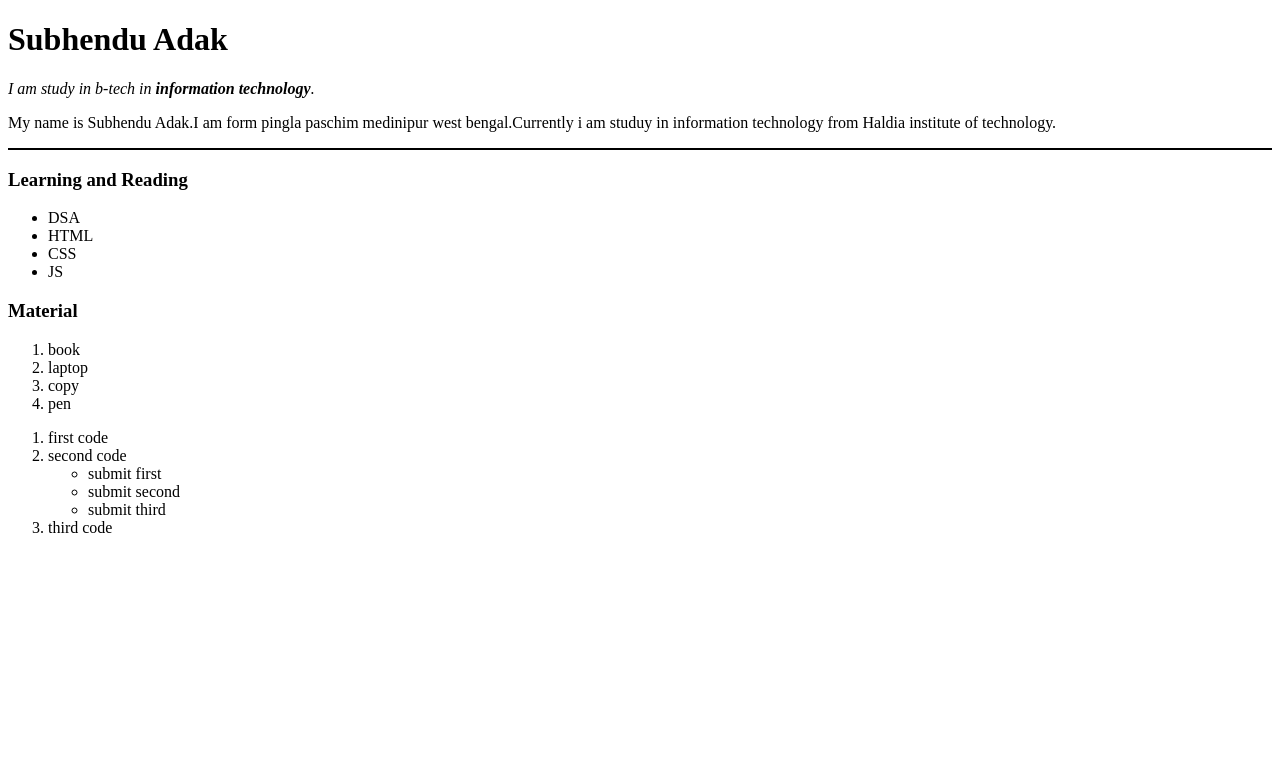
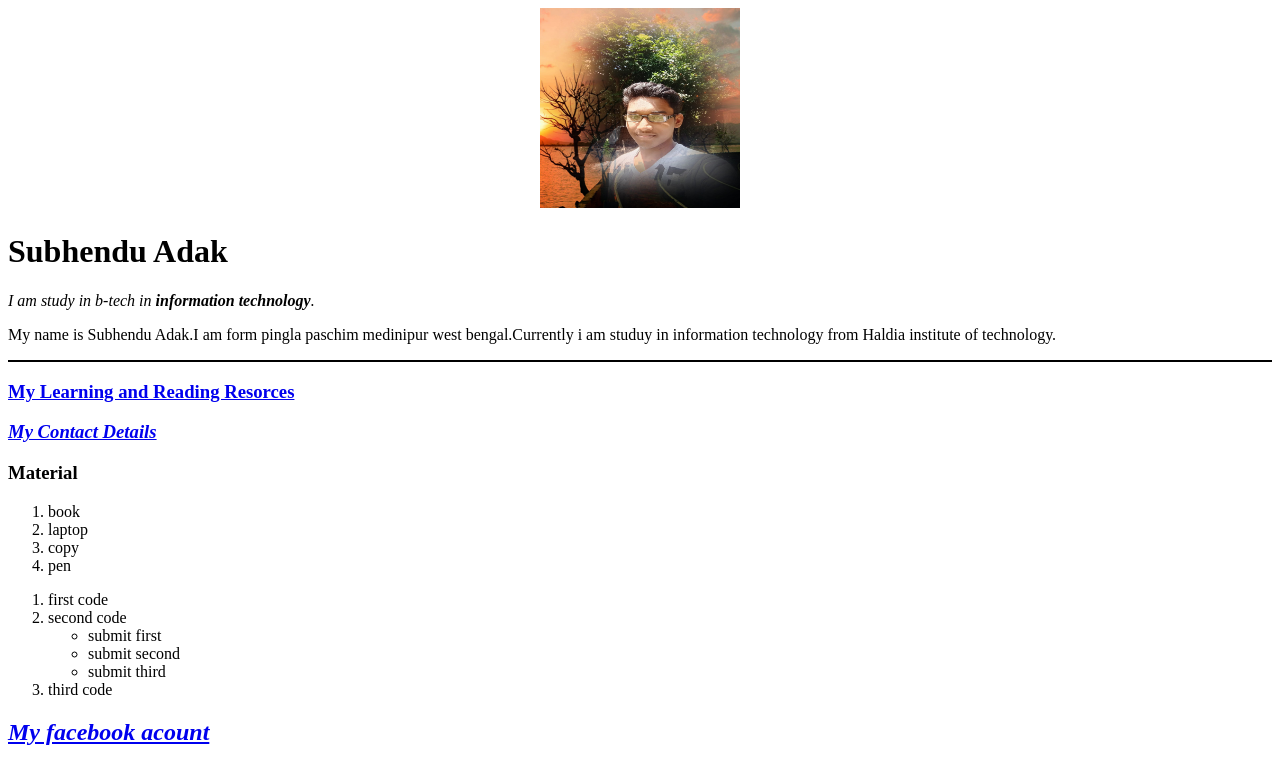
Before and after one commit to subhendu-1/web-development-code, a plain HTML site: page index.html in a window 1280 px wide. Drawn offline with Linux system fonts and the light colour scheme.

Commit message:
html image,linke and anchor tag using process

```diff
--- a/index.html
+++ b/index.html
@@ -7,17 +7,20 @@
     <title>❤Subhendu's personal site</title>
 </head>
 <body>
+    <center>
+    <!-- <img src="https://avatars.githubusercontent.com/u/86670137?v=4" alt="Subhendu's profile picture"> -->
+             <!-- other process -->
+    <a href="https://www.linkedin.com/feed/?trk=404_page">
+    <img src = "subhendu.png.jpg" alt="subhendu's profile picture" height="200" width="200">
+    </a>
+    </center>
     <h1>Subhendu Adak</h1>
     <p><em>I am study in b-tech in <strong>information technology</strong>.</em></p>
     <p>My name is Subhendu Adak.I  am form pingla paschim medinipur west bengal.Currently i am studuy in information technology from Haldia institute of technology.</p>
     <hr size = "2" color = "black ">
-    <h3>Learning and Reading</h3>
-    <ul>
-        <li>DSA</li>
-        <li>HTML</li>
-        <li>CSS</li>
-        <li>JS</li>
-    </ul>
+    <h3> <a href="resource.html">My Learning and Reading Resorces</a></h3>
+    <h3><em><strong><a href="contact_details.html">My Contact Details</a></strong></em></h3>
+
     <H3>Material</H3>
     <ol>
         <li>book</li>
@@ -37,5 +40,7 @@
             </li>
             <li>third code</li>
       </ol>
+      <!-- HTML link on anchor tag -->
+      <h2><em><a href="https://www.facebook.com/subhendu.adak.319/">My facebook acount</a></em></h2>
 </body>
 </html>
```
Also changed, not shown: contact_details.html (added, +20 -0 lines), resource.html (added, +18 -0 lines), subhendu.png.jpg (added).
